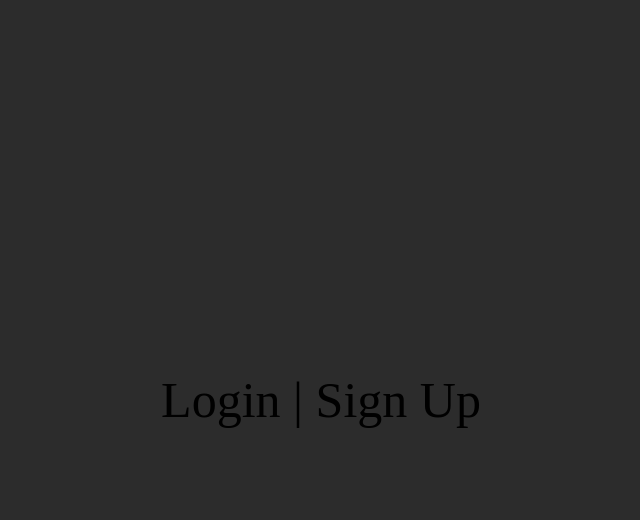
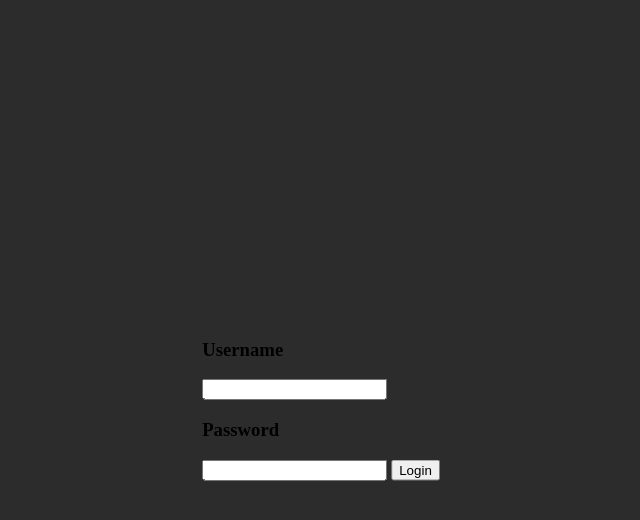
Before and after one commit to leclerc162003/TeamXavier-Hong, a plain HTML site: page index.html in a window 1280 px wide. Both pictures are taken after a click on the link "Login". Shown: the whole page, without its empty margins (319-959 px from the left). Drawn offline with nearby package versions, Linux system fonts and the light colour scheme.

Commit message:
Assign class center

```diff
--- a/index.html
+++ b/index.html
@@ -16,11 +16,11 @@
     </header>
 
     <body>
-        <div id="welcome_page">
+        <div id="welcome_page" class="center">
             <a id="btn-login">Login</a> | <a id="btn-signup">Sign Up</a>
         </div>
 
-        <div id="login">
+        <div id="login" class="center">
             <form>
                 <h3>Username</h3>
                 <input type="text" id="login-username" name="username" required>
@@ -32,7 +32,7 @@
             </form>
         </div>
 
-        <div id="signup">
+        <div id="signup" class="center">
             <form>
               <h3>Username</h3>
               <input type="text" id="signup-username" name="username" required>
--- a/script.js
+++ b/script.js
@@ -88,6 +88,16 @@ $("#main").hide();      // Hide main div
 
 // Event Listeners
 
+$("#btn-login").on("click", function(e) {
+    $("#login").show();
+    $("#welcome_page").hide();
+});
+
+$("#btn-signup").on("click", function(e) {
+    $("#signup").show();
+    $("#welcome_page").hide();
+});
+
 $("#signup-submit").on("click", function(e) {
     e.preventDefault(); // Prevent submit button from removing values before retrieving
 
--- a/style.css
+++ b/style.css
@@ -6,13 +6,14 @@ body {
     cursor: pointer;
 }
 
-#welcome_page {
-    /* Center Div */
+.center {
     position: absolute;
     top: 50%;
     left: 50%;
     transform: translate(-50%, -50%);
-    /* Fonts */
+}
+
+#welcome_page {
     font-size: 50px;
     font-family: 'Noto Serif SC', serif;
 }
```
